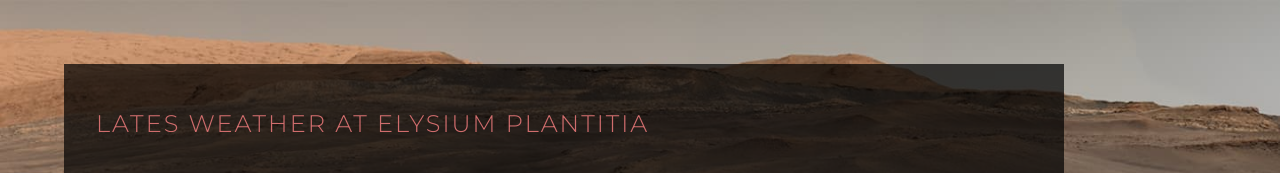
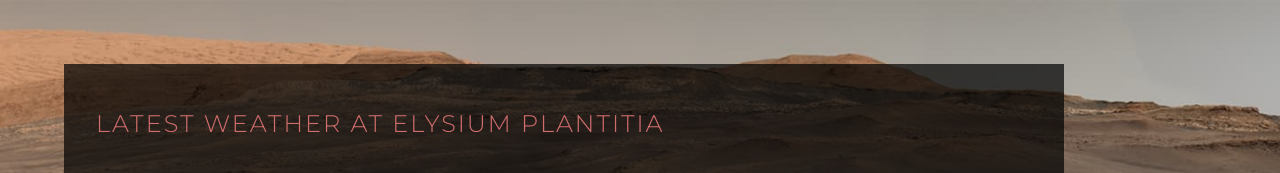
Before and after one commit to marciojpflorindo/mars_weather_app, a plain HTML site: page index.html in a window 1280 px wide. Shown: the top 173 px of the page. Drawn offline with Linux system fonts and the light colour scheme; no server answers.

Commit message:
Updated title "Lates" to "Latest"

```diff
--- a/index.html
+++ b/index.html
@@ -18,7 +18,7 @@
 
 <body>
   <main class="mars-current-weather">
-    <h1 class="main-title">Lates weather at Elysium Plantitia</h1>
+    <h1 class="main-title">Latest weather at Elysium Plantitia</h1>
 
     <div class="date">
       <h2 class="section-title section-title--date">Sol <span data-current-sol></span></h2>
```
